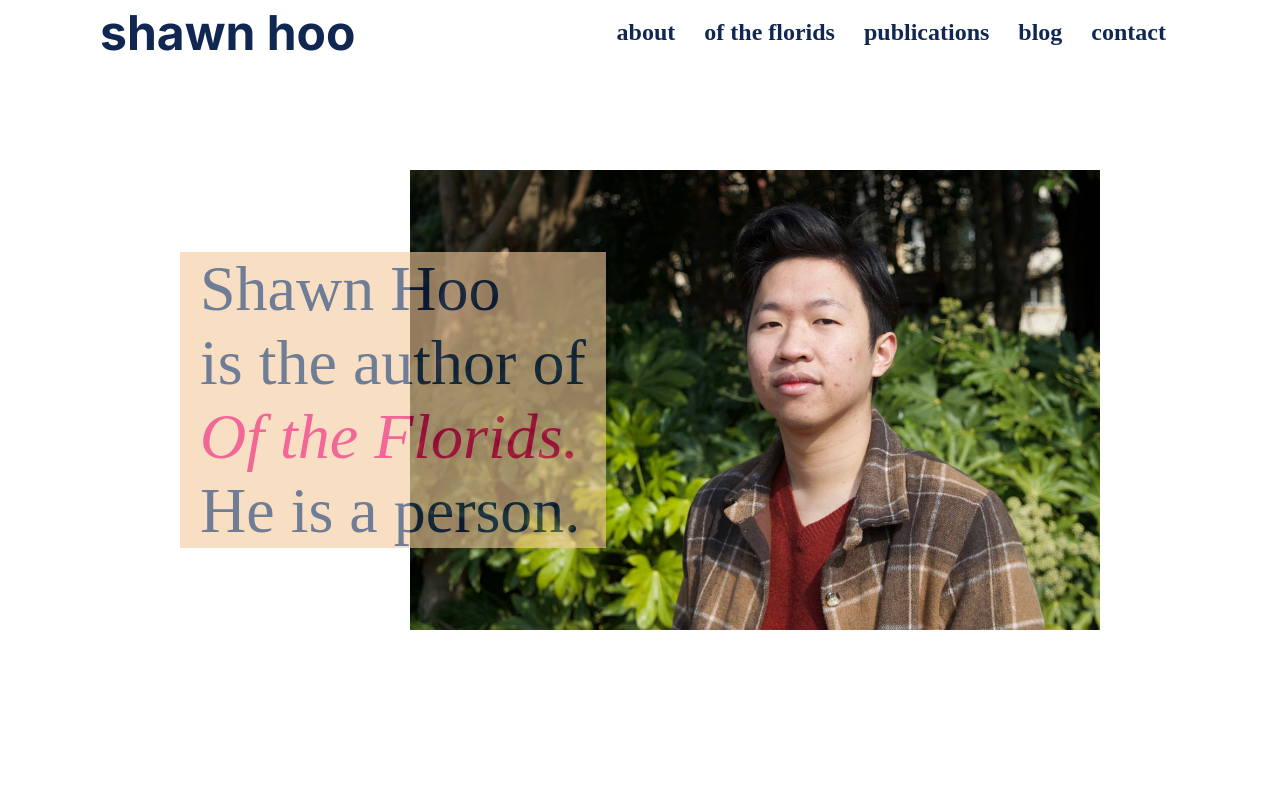
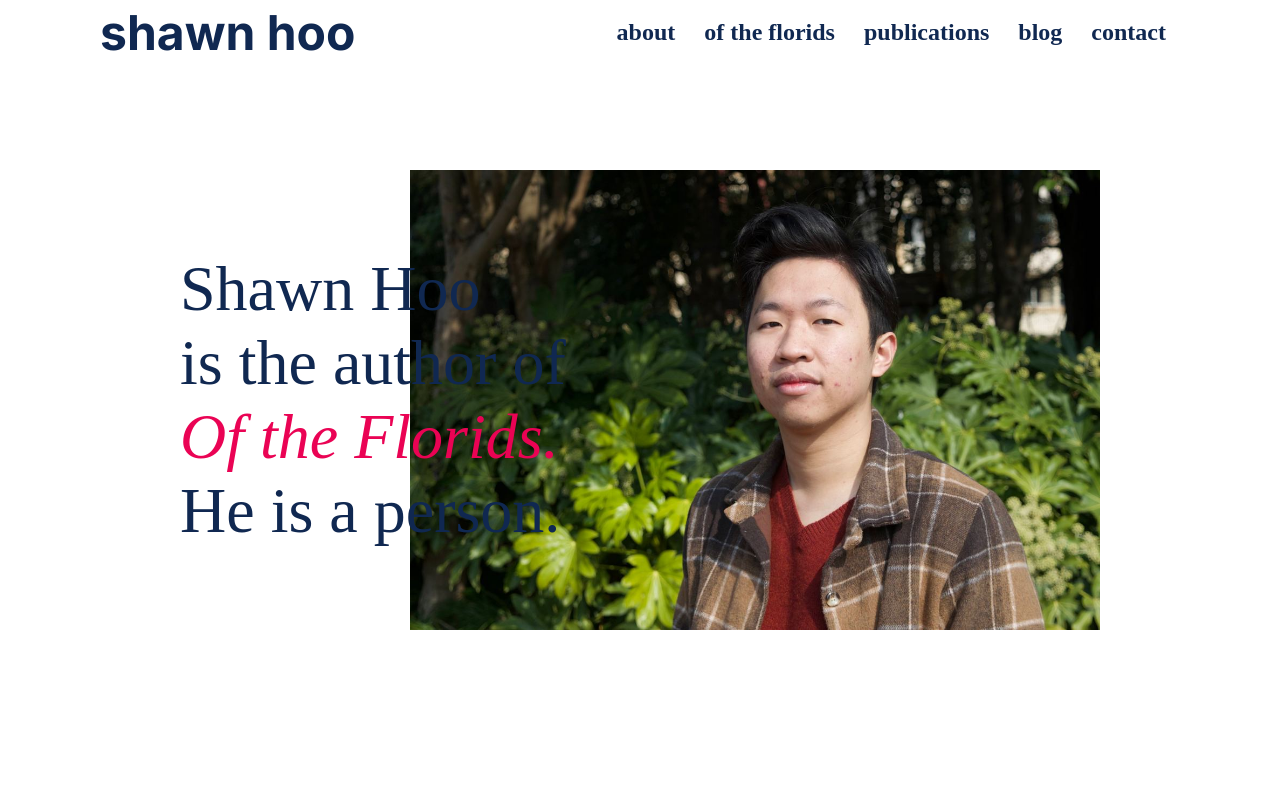
Before and after one commit to Darren-Loh/shawn-hoo-portfolio-web, a React (Create React App) app: page / in a window 1280 px wide. Shown: the top 800 px of the page. Built offline with nearby package versions, Linux system fonts and the light colour scheme.

Commit message:
updated home page visuals

```diff
--- a/src/Components/HomePage.js
+++ b/src/Components/HomePage.js
@@ -1,21 +1,85 @@
-import React from 'react'
+import React, { useState } from 'react'
 import shawnhoo from '../assets/shawnhoo.jpg'
 import florids from '../assets/book-cover_of-the-florids.png'
 
 const HomePage = () => {
+
+  const [isHovering, setIsHovering] = useState(false)
+  const [firstLine, setFirstLine] = useState('Shawn Hoo')
+  const [secondLine, setSecondLine] = useState('is the author of')
+  const [fourthLine, setFourthLine] = useState('He is a person.')
+
+  const handleMouseOver = () => {
+    setIsHovering(true)
+    setFirstLine('test')
+    setSecondLine('test')
+    setFourthLine('test')
+  }
+
+  const handleMouseOut = () => {
+    setIsHovering(false)
+    setFirstLine('Shawn Hoo')
+    setSecondLine('is the author of')
+    setFourthLine('He is a person')
+  }
+
   return (
     <div>
       <div style={imageContainerStyle}>
+        {/* <div style={imageContainerStyle}> */}
         <div style={textStyle}>
+          <h1>
+            {firstLine}
+          </h1>
+
+          <h1 >
+            {secondLine}
+          </h1>
+
+          <h1><i style={{color: '#EA0354'}} onMouseOver={handleMouseOver} onMouseOut={handleMouseOut}>Of the Florids.</i></h1>
+
+          <h1 >
+            {fourthLine}
+          </h1>
+        </div>
+        <img
+        src={isHovering ? florids : shawnhoo}
+        style={isHovering ? null : {width: '75%'}}
+        alt={isHovering ? 'of the florids cover page' : 'author portrait'}/>
+        {/* </div> */}
+        {/* {
+          isHovering ? (
+            <div style={imageContainerStyle}>
+              <div style={textStyle}>
+                <h1 className='floridsHovering'>Shawn Hoo</h1>
+                <h1 className='floridsHovering'>is the author of</h1>
+                <h1 className='floridsHovering'><i style={{color: '#EA0354'}} onMouseOver={handleMouseOver} onMouseOut={handleMouseOut}>Of the Florids.</i></h1>
+                <h1 className='floridsHovering'>He is a person.</h1>
+              </div>
+              <img className='floridsHovering' src={florids} alt='of the florids cover page'/>
+            </div>
+          ) : (
+            <div style={imageContainerStyle}>
+              <div style={textStyle}>
+                <h1 className='floridsNotHovering'>Shawn Hoo</h1>
+                <h1 className='floridsNotHovering'>is the author of</h1>
+                <h1 className='floridsNotHovering'><i style={{color: '#EA0354'}} onMouseOver={handleMouseOver} onMouseOut={handleMouseOut}>Of the Florids.</i></h1>
+                <h1 className='floridsNotHovering'>He is a person.</h1>
+              </div>
+              <img className='floridsNotHovering' style={{width: '75%'}} src={shawnhoo} alt='author portrait'/>
+            </div>
+          )
+        } */}
+        {/* <div style={textStyle}>
           <h1 style={highlightStyle}>Shawn Hoo</h1>
           <h1 style={highlightStyle}>is the author of</h1>
-                <h1 style={highlightStyle}><i style={{color: '#EA0354'}}>Of the Florids.</i></h1>
+          <h1 style={highlightStyle}><i style={{color: '#EA0354'}} onMouseOver={handleMouseOver} onMouseOut={handleMouseOut}>Of the Florids.</i></h1>
           <h1 style={highlightStyle}>He is a person.</h1>
-            </div>
-            <img style={{width: '75%'}} src={shawnhoo} alt='author portrait'/>
+        </div> */}
+        {/* <img style={{width: '75%'}} src={shawnhoo} alt='author portrait'/> */}
       </div>
 
-        <div style={imageContainerStyle}>
+      {/* <div style={imageContainerStyle}>
         <div style={textStyle}>
           <h1>Shawn Hoo</h1>
           <h1>is the author of</h1>
@@ -23,7 +87,7 @@ const HomePage = () => {
           <h1>He is a person.</h1>
         </div>
         <img style={{width: '40%'}} src={florids} alt='of the florids cover page'/>
-        </div>
+      </div> */}
     </div>
   )
 }
```
Lines whose indentation alone changed are shown as unchanged.
